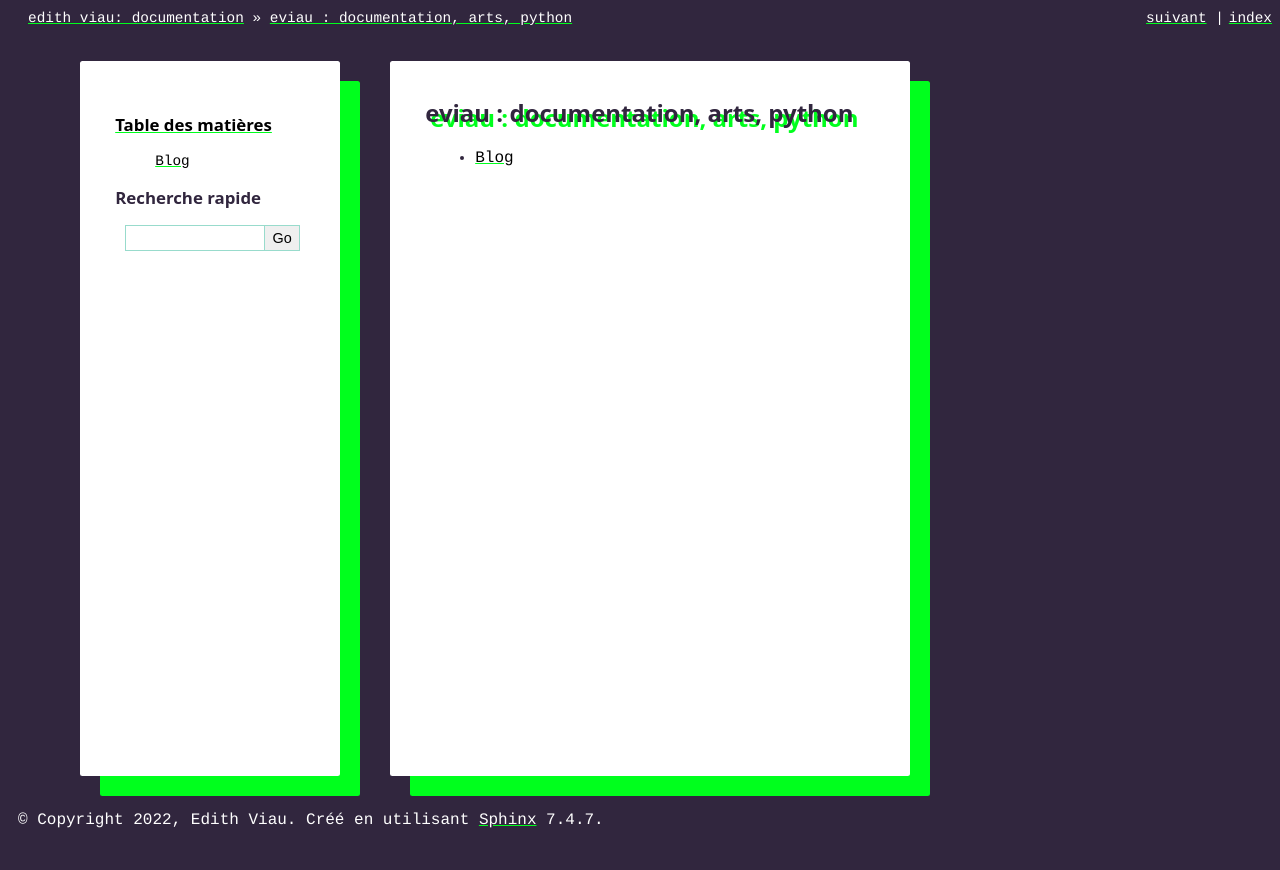
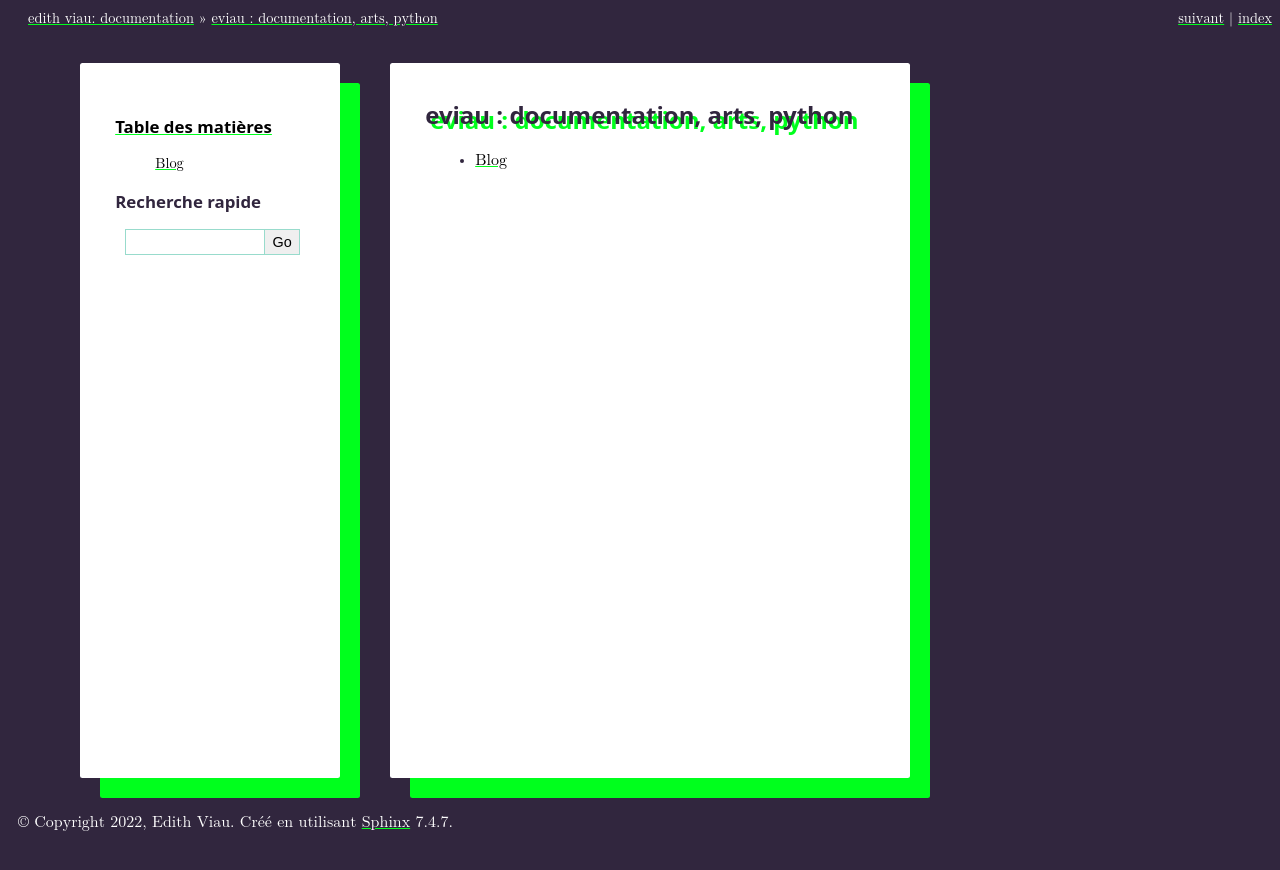
Before and after one commit to eviau/blogue, a Sphinx documentation site: the page built from source/index.rst, in a window 1280 px wide. Shown: the top 870 px of the page. Built offline with Sphinx 7.4.7, drawn with Linux system fonts in a browser that asks for light colours; pages that are not in the unit, such as notebooks, are missing from menus.

Commit message:
actual theme

```diff
--- a/source/theme/static/style.css
+++ b/source/theme/static/style.css
@@ -3,7 +3,7 @@
 html {
     background-color: #31263E;
     color: #31263E;
-    font-family: courier;
+    font-family: math, courier, monospace;
     }
 
 h1{
```
